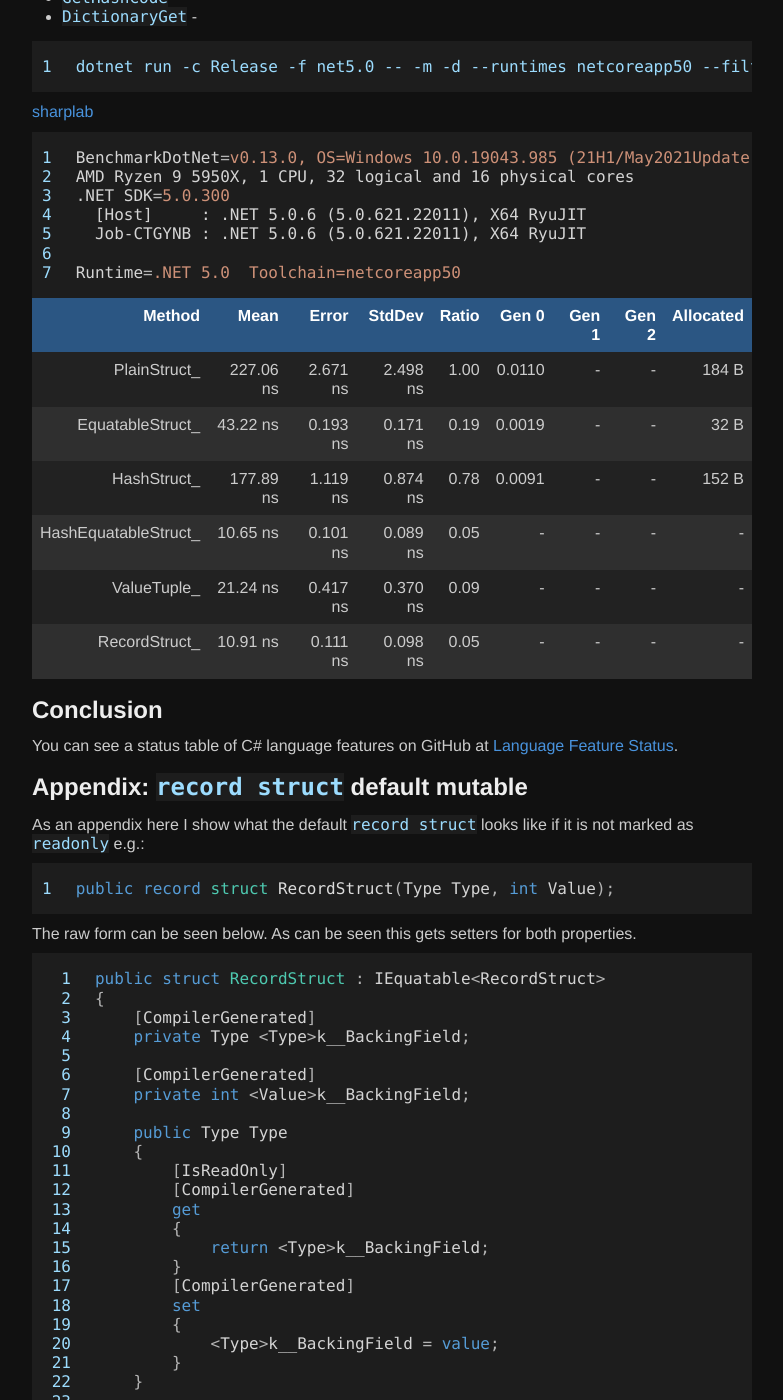
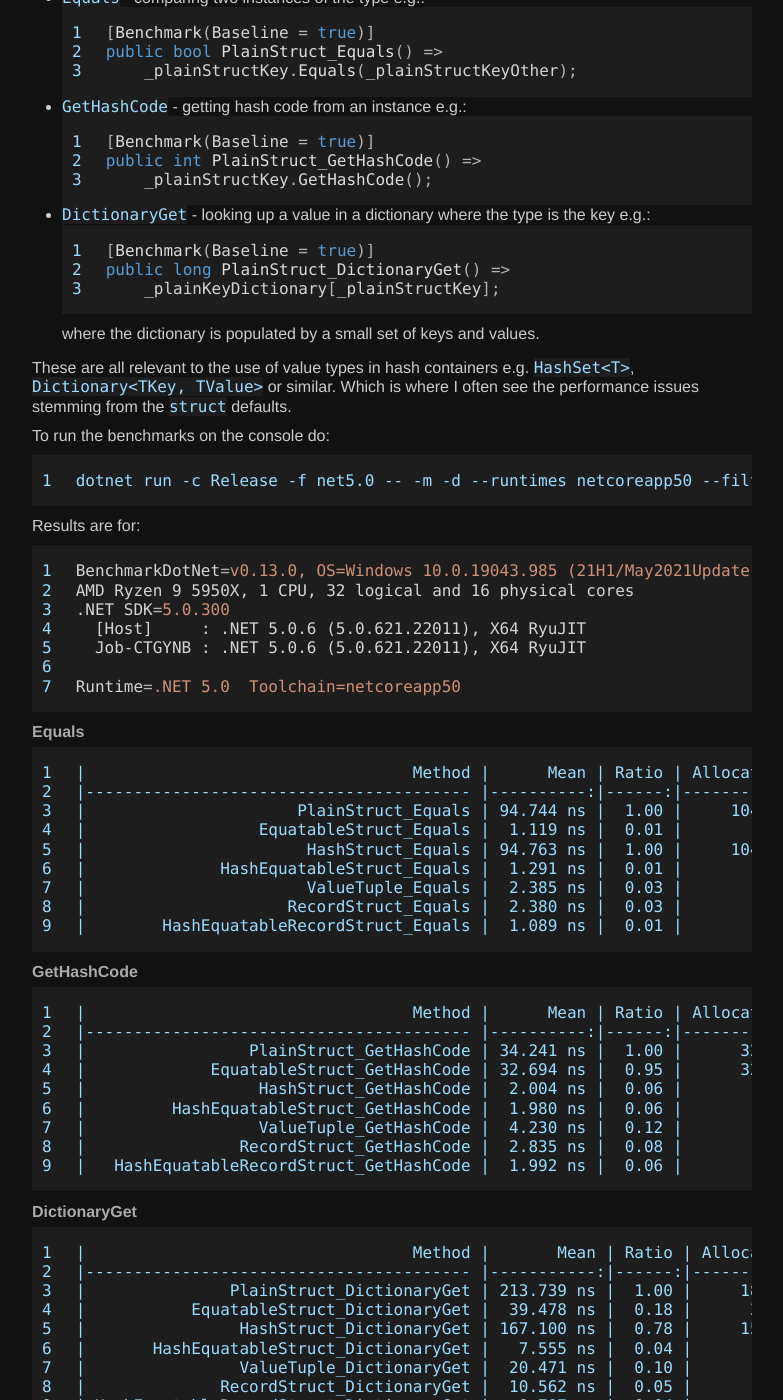
Before and after one commit to nietras/nietras.github.io, a Jekyll site: the page built from _posts/2021-06-01-csharp-10-record-struct.md, in a window 1280 px wide and 1400 px high, scrolled down 9383 px. Shown: the whole window, without its empty margins (248-1031 px from the left). Built offline with Jekyll 4.4.1, drawn with Linux system fonts in a browser that asks for light colours; some of the changed text lies outside the part shown.

Commit message:
add benchmarks text and format results

````diff
--- a/_posts/2021-06-01-csharp-10-record-struct.md
+++ b/_posts/2021-06-01-csharp-10-record-struct.md
@@ -395,6 +395,7 @@ To do this I created the following types:
  * `EquatableStruct` - plain struct which implements `IEquatable<EquatableStruct`.
  * `HashStruct` - plain struct which .
  * `HashEquatableStruct` - plain struct which implements both `IEquatable<EquatableStruct` and overrides `GetHashCode`.
+ * `ValueTuple` - this is just a value tuple `(Type Type, int Value)`
  * `RecordStruct` - straightforward `record struct` as discussed above.
  * `HashEquatableRecordStruct` - `record struct` which implements both `IEquatable<EquatableStruct` and overrides `GetHashCode`.
 
@@ -484,20 +485,39 @@ HashCode.Combine(Type.GetHashCode(), Value.GetHashCode());
 
 
 ## Benchmarks
-To examing the performance implications of the different type implementations
+To examine the performance implications of the different type implementations
 we will look at three benchmarks:
 
- * `Equals` -
- * `GetHashCode` -
- * `DictionaryGet` -
+ * `Equals` - comparing two instances of the type e.g.:
+   ```csharp
+   [Benchmark(Baseline = true)]
+   public bool PlainStruct_Equals() =>
+       _plainStructKey.Equals(_plainStructKeyOther);
+   ```
+ * `GetHashCode` - getting hash code from an instance e.g.:
+   ```csharp
+   [Benchmark(Baseline = true)]
+   public int PlainStruct_GetHashCode() =>
+       _plainStructKey.GetHashCode();
+   ```
+ * `DictionaryGet` - looking up a value in a dictionary where the type is the
+   key e.g.:
+   ```csharp
+   [Benchmark(Baseline = true)]
+   public long PlainStruct_DictionaryGet() =>
+       _plainKeyDictionary[_plainStructKey];
+   ```
+    where the dictionary is populated by a small set of keys and values.
 
+These are all relevant to the use of value types in hash containers e.g. `HashSet<T>`,
+`Dictionary<TKey, TValue>` or similar. Which is where I often see the performance
+issues stemming from the `struct` defaults.
+
+To run the benchmarks on the console do:
 ```
 dotnet run -c Release -f net5.0 -- -m -d --runtimes netcoreapp50 --filter *
 ```
-
-[sharplab](https://sharplab.io/#v2:EYLgZgpghgLgrgJwgZwLRIMYHsEBNXIwJwYzIA+AAgEwCMAsAFBMBuUCABAshwLwcA7CAHcOAJQjY8AZSIkYAChgBPAA4QsYBZVoAGAJQAaDgBZq+gNxMdATgXdLTawGYuknLg6Fipce5lypAoAKmoQHKHqxgCWAjAcAGpQADZwEI6MQA===)
-
-
+Results are for:
 ```ini
 BenchmarkDotNet=v0.13.0, OS=Windows 10.0.19043.985 (21H1/May2021Update)
 AMD Ryzen 9 5950X, 1 CPU, 32 logical and 16 physical cores
@@ -508,14 +528,47 @@ AMD Ryzen 9 5950X, 1 CPU, 32 logical and 16 physical cores
 Runtime=.NET 5.0  Toolchain=netcoreapp50
 ```
 
-|               Method |      Mean |    Error |   StdDev | Ratio |  Gen 0 | Gen 1 | Gen 2 | Allocated |
-|---------------------:|----------:|---------:|---------:|------:|-------:|------:|------:|----------:|
-|         PlainStruct_ | 227.06 ns | 2.671 ns | 2.498 ns |  1.00 | 0.0110 |     - |     - |     184 B |
-|     EquatableStruct_ |  43.22 ns | 0.193 ns | 0.171 ns |  0.19 | 0.0019 |     - |     - |      32 B |
-|          HashStruct_ | 177.89 ns | 1.119 ns | 0.874 ns |  0.78 | 0.0091 |     - |     - |     152 B |
-| HashEquatableStruct_ |  10.65 ns | 0.101 ns | 0.089 ns |  0.05 |      - |     - |     - |         - |
-|          ValueTuple_ |  21.24 ns | 0.417 ns | 0.370 ns |  0.09 |      - |     - |     - |         - |
-|        RecordStruct_ |  10.91 ns | 0.111 ns | 0.098 ns |  0.05 |      - |     - |     - |         - |
+
+#### Equals
+```
+|                                  Method |      Mean | Ratio | Allocated | Code Size |
+|---------------------------------------- |----------:|------:|----------:|----------:|
+|                      PlainStruct_Equals | 94.744 ns |  1.00 |     104 B |     403 B |
+|                  EquatableStruct_Equals |  1.119 ns |  0.01 |         - |      59 B |
+|                       HashStruct_Equals | 94.763 ns |  1.00 |     104 B |     406 B |
+|              HashEquatableStruct_Equals |  1.291 ns |  0.01 |         - |      59 B |
+|                       ValueTuple_Equals |  2.385 ns |  0.03 |         - |     152 B |
+|                     RecordStruct_Equals |  2.380 ns |  0.03 |         - |     148 B |
+|        HashEquatableRecordStruct_Equals |  1.089 ns |  0.01 |         - |      59 B |
+```
+#### GetHashCode
+```
+|                                  Method |      Mean | Ratio | Allocated | Code Size |
+|---------------------------------------- |----------:|------:|----------:|----------:|
+|                 PlainStruct_GetHashCode | 34.241 ns |  1.00 |      32 B |      58 B |
+|             EquatableStruct_GetHashCode | 32.694 ns |  0.95 |      32 B |      58 B |
+|                  HashStruct_GetHashCode |  2.004 ns |  0.06 |         - |      49 B |
+|         HashEquatableStruct_GetHashCode |  1.980 ns |  0.06 |         - |      49 B |
+|                  ValueTuple_GetHashCode |  4.230 ns |  0.12 |         - |     145 B |
+|                RecordStruct_GetHashCode |  2.835 ns |  0.08 |         - |      58 B |
+|   HashEquatableRecordStruct_GetHashCode |  1.992 ns |  0.06 |         - |      49 B |
+```
+#### DictionaryGet
+```
+|                                  Method |       Mean | Ratio | Allocated | Code Size |
+|---------------------------------------- |-----------:|------:|----------:|----------:|
+|               PlainStruct_DictionaryGet | 213.739 ns |  1.00 |     184 B |     110 B |
+|           EquatableStruct_DictionaryGet |  39.478 ns |  0.18 |      32 B |     113 B |
+|                HashStruct_DictionaryGet | 167.100 ns |  0.78 |     152 B |     113 B |
+|       HashEquatableStruct_DictionaryGet |   7.555 ns |  0.04 |         - |     113 B |
+|                ValueTuple_DictionaryGet |  20.471 ns |  0.10 |         - |     174 B |
+|              RecordStruct_DictionaryGet |  10.562 ns |  0.05 |         - |     113 B |
+| HashEquatableRecordStruct_DictionaryGet |   8.707 ns |  0.04 |         - |     113 B |
+```
+
+
+
+[sharplab](https://sharplab.io/#v2:EYLgZgpghgLgrgJwgZwLRIMYHsEBNXIwJwYzIA+AAgEwCMAsAFBMBuUCABAshwLwcA7CAHcOAJQjY8AZSIkYAChgBPAA4QsYBZVoAGAJQAaDgBZq+gNxMdATgXdLTawGYuknLg6Fipce5lypAoAKmoQHKHqxgCWAjAcAGpQADZwEI6MQA===)
 
 
 ## Conclusion
@@ -524,7 +577,7 @@ You can see a status table of C# language features on GitHub at
 [Language Feature Status](https://github.com/dotnet/roslyn/blob/master/docs/Language%20Feature%20Status.md).
 
 
-## Appendix: `record struct` default mutable
+## Appendix: Raw form of `record struct`s
 As an appendix here I show what the default `record struct` looks like
 if it is not marked as `readonly` e.g.:
 ```csharp
@@ -614,7 +667,8 @@ public struct RecordStruct : IEquatable<RecordStruct>
 
     public override int GetHashCode()
     {
-        return EqualityComparer<Type>.Default.GetHashCode(<Type>k__BackingField) * -1521134295 + EqualityComparer<int>.Default.GetHashCode(<Value>k__BackingField);
+        return EqualityComparer<Type>.Default.GetHashCode(<Type>k__BackingField) * -1521134295
+            + EqualityComparer<int>.Default.GetHashCode(<Value>k__BackingField);
     }
 
     public override bool Equals(object obj)
````
Also changed, not shown: other parts of _posts/2021-06-01-csharp-10-record-struct.md (+1 -1 lines).
